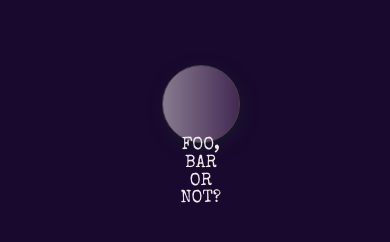
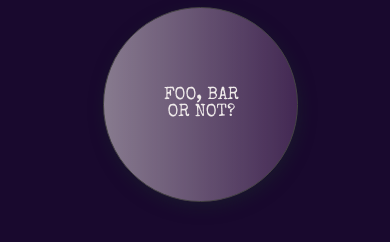
Before and after one commit to karuzela/foo-bar-not, a website: page index.html in a window 390 px wide. Shown: the part 302-544 px from the top of the page. Drawn offline with nearby package versions, Linux system fonts and the light colour scheme.

Commit message:
rules and opening circle are ready

```diff
--- a/scss/partials/_mobiles.scss
+++ b/scss/partials/_mobiles.scss
@@ -20,7 +20,8 @@
 
         .front {
             z-index: 1000;
-            width: 450vw;
+
+            width: 500vw;
 
             .page {
                 position: absolute;
@@ -62,8 +63,9 @@
 
     .opening_circle_bouncing_movement {
         position: relative;
+
         // circle width
-        width: 20%;
+        width: 50%;
         margin:4% 0 5% 3%;
         padding:0;
         border-top: none;
@@ -142,7 +144,9 @@
     .first_rule_container {
         width: 100vw;
         height: 100vh;
+
         left: 100vw;
+
         display: flex;
         align-items: center;
 
@@ -150,7 +154,9 @@
             width: 100vw;
 
             #first_rule_copy {
-                font-size: 2em;
+
+                font-size: 1.7em;
+
                 color: $light-grey;
             }
         }
@@ -163,7 +169,8 @@
     .second_rule_container {
         width: 100vw;
         height: 400px;
-        left: 190vw;
+
+        left: 210vw;
 
         .second_rule_inside {
             position: relative;
@@ -172,7 +179,9 @@
 
             #second_rule_copy {
                 position: relative;
-                font-size: 2.5em;
+
+                font-size: 2em;
+
                 color: $light-grey;
             }
         }
@@ -185,7 +194,9 @@
     .third_rule_container {
         width: 90vw;
         height: 100vh;
-        left: 270vw;
+
+        left: 310vw;
+
         display: flex;
         align-items: center;
 
@@ -258,16 +269,17 @@
     .ready_container {
         width: 100vw;
         height: 100vh;
-        left: 350vw;
+        left: 400vw;
         display: flex;
         justify-content: center;
         align-items: center;
         align-content: center;
 
         .ready_screen {
-            background-image: url("../images/circle.png");
-            background-repeat: no-repeat;
-            background-size: contain;
+//            background-image: url("../images/circle.png");
+//            background-repeat: no-repeat;
+//            background-size: contain;
+            background-color: white;
             display: flex;
             justify-content: center;
             flex-direction: column;
@@ -344,7 +356,9 @@
     .game_container {
         width: 100vw;
         height: 100vh;
-        left: 350vw;
+
+        left: 400vw;
+
         top: -200vh;
         display: flex;
         justify-content: center;
```
Also changed, not shown: css/style.css.
